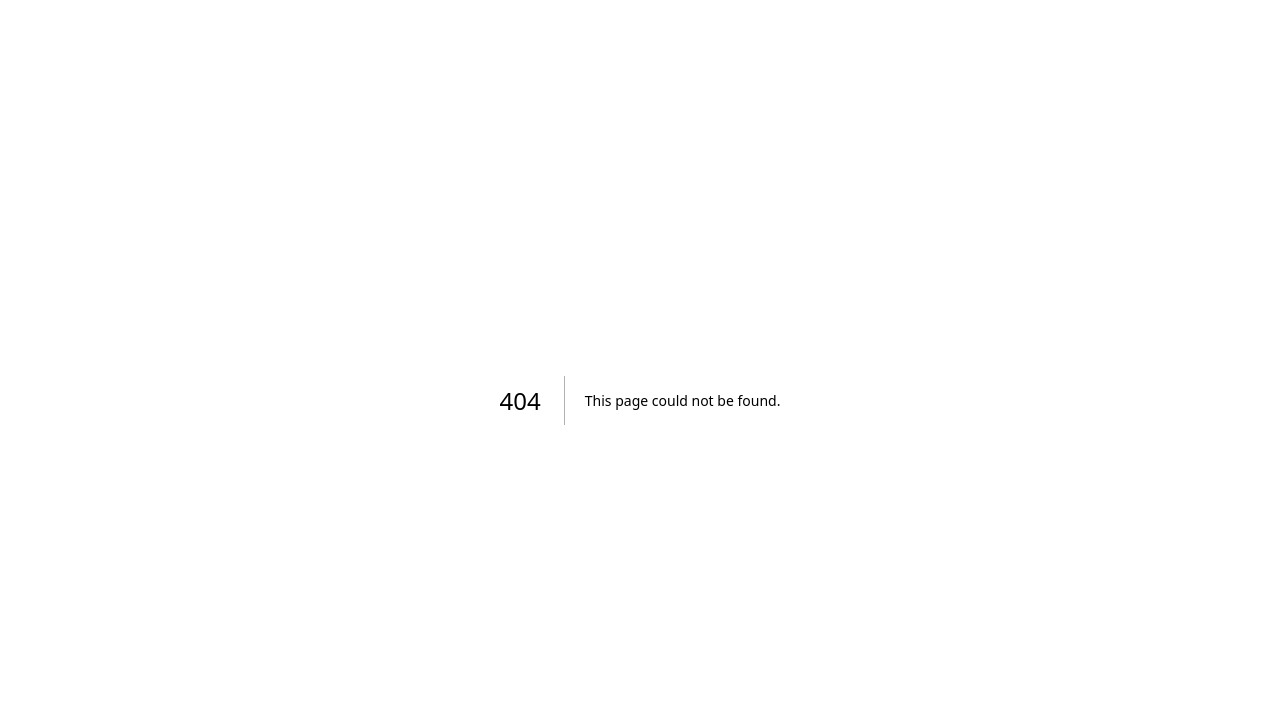
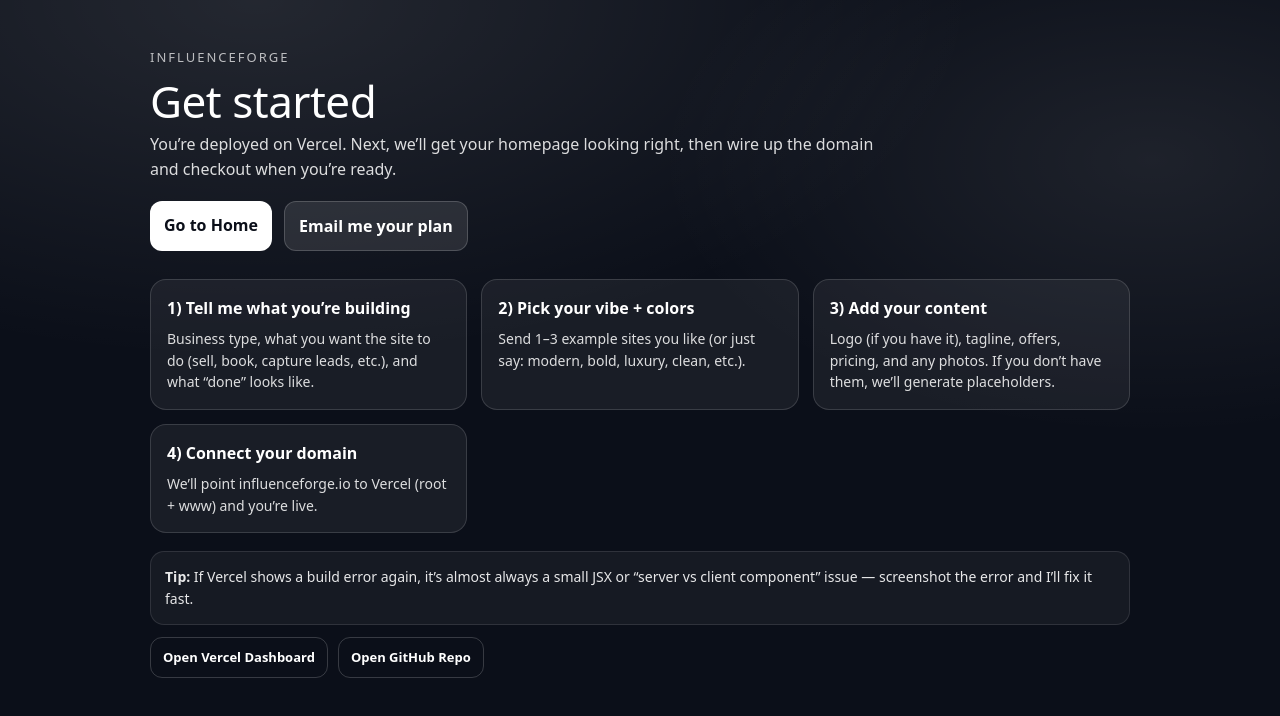
Before and after one commit to pcfloyd7923-maker/influenceforge-web, a Next.js app in the folder influenceforge-web/: page /get-started in a window 1280 px wide. Before the commit this address had no page. Shown: the top 716 px of the page. Built offline with nearby package versions, Linux system fonts and the light colour scheme.

Commit message:
fix get started

```diff
--- a/influenceforge-web/app/get started/page.tsx
+++ /dev/null
@@ -1,97 +0,0 @@
-export default function GetStartedPage() {
-  return (
-    <main style={{ fontFamily: "system-ui, -apple-system, Segoe UI, Roboto, Arial" }}>
-      <section style={{ padding: "72px 24px", maxWidth: 900, margin: "0 auto" }}>
-        <a href="/" style={{ color: "inherit", textDecoration: "none", opacity: 0.85 }}>
-          ← Back
-        </a>
-
-        <h1 style={{ fontSize: 42, margin: "16px 0 10px" }}>Get started</h1>
-        <p style={{ fontSize: 16, opacity: 0.9, marginTop: 0 }}>
-          Pick your path. We’ll wire checkout (Stripe) next. For now this page confirms routing works.
-        </p>
-
-        <div
-          style={{
-            display: "grid",
-            gridTemplateColumns: "repeat(auto-fit, minmax(260px, 1fr))",
-            gap: 14,
-            marginTop: 18,
-          }}
-        >
-          {[
-            ["Base Blueprint — $399", "Solo creator starter system + templates."],
-            ["Pro Blueprint — $500", "Scaling system + funnel templates (most popular)."],
-            ["Authority Blueprint — $1000", "Agency mode + DFY clone pipeline."],
-          ].map(([title, desc]) => (
-            <div
-              key={title}
-              style={{
-                borderRadius: 16,
-                padding: 16,
-                border: "1px solid rgba(255,255,255,0.10)",
-                background: "rgba(255,255,255,0.02)",
-              }}
-            >
-              <div style={{ fontWeight: 900 }}>{title}</div>
-              <div style={{ opacity: 0.85, marginTop: 8, fontSize: 14, lineHeight: 1.45 }}>
-                {desc}
-              </div>
-
-              <button
-                style={{
-                  marginTop: 14,
-                  padding: "12px 14px",
-                  borderRadius: 12,
-                  border: "1px solid rgba(255,255,255,0.14)",
-                  background: "transparent",
-                  color: "inherit",
-                  fontWeight: 800,
-                  width: "100%",
-                  cursor: "pointer",
-                }}
-                <a
-  href="mailto:peyton.floyd87@gmail.com?subject=InfluenceForge%20-%20Checkout%20Next%20Step&body=I%20want%20to%20set%20up%20checkout%20for%20InfluenceForge."
-  style={{
-    display: "inline-block",
-    marginTop: 14,
-    padding: "12px 14px",
-    borderRadius: 12,
-    border: "1px solid rgba(255,255,255,0.14)",
-    background: "transparent",
-    color: "inherit",
-    fontWeight: 800,
-    width: "100%",
-    textAlign: "center",
-    textDecoration: "none",
-    cursor: "pointer",
-  }}
->
-  Continue
-</a>
-
-            </div>
-          ))}
-        </div>
-
-        <div
-          style={{
-            marginTop: 18,
-            padding: 14,
-            borderRadius: 16,
-            border: "1px solid rgba(255,255,255,0.10)",
-            background: "rgba(255,255,255,0.02)",
-            fontSize: 14,
-            opacity: 0.9,
-          }}
-        >
-          <strong>DFY Influencer Clone Upsell:</strong> We’ll add an intake form + quote request next.
-        </div>
-      </section>
-
-      <style>{`
-        body { margin: 0; background: #0b0b10; color: #f5f5f7; }
-      `}</style>
-    </main>
-  );
-}
--- /dev/null
+++ b/influenceforge-web/app/get-started/page.tsx
@@ -0,0 +1,205 @@
+import Link from "next/link";
+
+export default function GetStartedPage() {
+  const steps = [
+    {
+      title: "1) Tell me what you’re building",
+      desc: "Business type, what you want the site to do (sell, book, capture leads, etc.), and what “done” looks like.",
+    },
+    {
+      title: "2) Pick your vibe + colors",
+      desc: "Send 1–3 example sites you like (or just say: modern, bold, luxury, clean, etc.).",
+    },
+    {
+      title: "3) Add your content",
+      desc: "Logo (if you have it), tagline, offers, pricing, and any photos. If you don’t have them, we’ll generate placeholders.",
+    },
+    {
+      title: "4) Connect your domain",
+      desc: "We’ll point influenceforge.io to Vercel (root + www) and you’re live.",
+    },
+  ];
+
+  return (
+    <main style={styles.page}>
+      <section style={styles.container}>
+        <div style={styles.header}>
+          <p style={styles.kicker}>InfluenceForge</p>
+          <h1 style={styles.h1}>Get started</h1>
+          <p style={styles.sub}>
+            You’re deployed on Vercel. Next, we’ll get your homepage looking right,
+            then wire up the domain and checkout when you’re ready.
+          </p>
+
+          <div style={styles.actions}>
+            <Link href="/" style={styles.primaryBtn}>
+              Go to Home
+            </Link>
+
+            <a
+              href="mailto:peyton.floyd87@gmail.com?subject=InfluenceForge%20-%20Get%20Started&body=What%20I%20want%20to%20build%3A%0A%0AExamples%20I%20like%3A%0A%0ADomain%20status%3A%20(influenceforge.io%20/%20www)%0A%0AAnything%20else%3A"
+              style={styles.secondaryBtn}
+            >
+              Email me your plan
+            </a>
+          </div>
+        </div>
+
+        <div style={styles.grid}>
+          {steps.map((s) => (
+            <div key={s.title} style={styles.card}>
+              <h3 style={styles.cardTitle}>{s.title}</h3>
+              <p style={styles.cardDesc}>{s.desc}</p>
+            </div>
+          ))}
+        </div>
+
+        <div style={styles.footer}>
+          <div style={styles.note}>
+            <strong>Tip:</strong> If Vercel shows a build error again, it’s almost
+            always a small JSX or “server vs client component” issue — screenshot
+            the error and I’ll fix it fast.
+          </div>
+
+          <div style={styles.footerActions}>
+            <a
+              href="https://vercel.com/dashboard"
+              target="_blank"
+              rel="noreferrer"
+              style={styles.ghostBtn}
+            >
+              Open Vercel Dashboard
+            </a>
+
+            <a
+              href="https://github.com/pcfloyd7923-maker/influenceforge-web"
+              target="_blank"
+              rel="noreferrer"
+              style={styles.ghostBtn}
+            >
+              Open GitHub Repo
+            </a>
+          </div>
+        </div>
+      </section>
+    </main>
+  );
+}
+
+const styles: Record<string, React.CSSProperties> = {
+  page: {
+    minHeight: "100vh",
+    padding: "48px 16px",
+    background:
+      "radial-gradient(1200px 600px at 20% 0%, rgba(255,255,255,0.10), transparent 60%)," +
+      "radial-gradient(900px 500px at 90% 20%, rgba(255,255,255,0.08), transparent 55%)," +
+      "#0b0f19",
+    color: "white",
+    fontFamily:
+      'ui-sans-serif, system-ui, -apple-system, Segoe UI, Roboto, Helvetica, Arial, "Apple Color Emoji", "Segoe UI Emoji"',
+  },
+  container: {
+    maxWidth: 980,
+    margin: "0 auto",
+  },
+  header: {
+    maxWidth: 740,
+    marginBottom: 28,
+  },
+  kicker: {
+    margin: 0,
+    fontSize: 13,
+    letterSpacing: 2,
+    textTransform: "uppercase",
+    opacity: 0.7,
+  },
+  h1: {
+    margin: "10px 0 8px",
+    fontSize: 44,
+    lineHeight: 1.05,
+    letterSpacing: -0.5,
+  },
+  sub: {
+    margin: 0,
+    fontSize: 16,
+    lineHeight: 1.6,
+    opacity: 0.85,
+  },
+  actions: {
+    display: "flex",
+    gap: 12,
+    flexWrap: "wrap",
+    marginTop: 18,
+  },
+  primaryBtn: {
+    display: "inline-block",
+    padding: "12px 14px",
+    borderRadius: 12,
+    textDecoration: "none",
+    color: "#0b0f19",
+    background: "white",
+    fontWeight: 800,
+  },
+  secondaryBtn: {
+    display: "inline-block",
+    padding: "12px 14px",
+    borderRadius: 12,
+    textDecoration: "none",
+    color: "white",
+    background: "rgba(255,255,255,0.10)",
+    border: "1px solid rgba(255,255,255,0.18)",
+    fontWeight: 800,
+  },
+  grid: {
+    display: "grid",
+    gridTemplateColumns: "repeat(auto-fit, minmax(240px, 1fr))",
+    gap: 14,
+    marginTop: 18,
+  },
+  card: {
+    padding: 16,
+    borderRadius: 16,
+    background: "rgba(255,255,255,0.06)",
+    border: "1px solid rgba(255,255,255,0.14)",
+  },
+  cardTitle: {
+    margin: 0,
+    fontSize: 16,
+    fontWeight: 800,
+  },
+  cardDesc: {
+    margin: "8px 0 0",
+    fontSize: 14,
+    lineHeight: 1.55,
+    opacity: 0.85,
+  },
+  footer: {
+    marginTop: 18,
+  },
+  note: {
+    padding: 14,
+    borderRadius: 14,
+    background: "rgba(255,255,255,0.05)",
+    border: "1px solid rgba(255,255,255,0.12)",
+    fontSize: 14,
+    lineHeight: 1.55,
+    opacity: 0.9,
+  },
+  footerActions: {
+    display: "flex",
+    gap: 10,
+    flexWrap: "wrap",
+    marginTop: 12,
+  },
+  ghostBtn: {
+    display: "inline-block",
+    padding: "10px 12px",
+    borderRadius: 12,
+    textDecoration: "none",
+    color: "white",
+    background: "transparent",
+    border: "1px solid rgba(255,255,255,0.18)",
+    fontWeight: 700,
+    fontSize: 13,
+  },
+};
```
